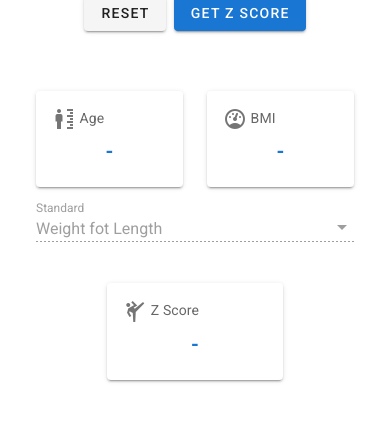
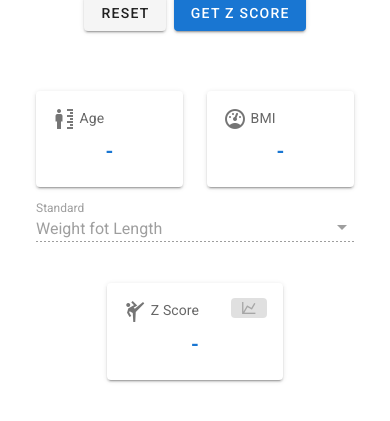
Before and after one commit to theobitoproject/asuma, a Vue app: page / in a window 390 px wide. Shown: the part 411-832 px from the top of the page. Built offline with nearby package versions, Linux system fonts and the light colour scheme.

Commit message:
refactor so support responsiveness

```diff
--- a/src/components/ZScore.vue
+++ /dev/null
@@ -1,155 +0,0 @@
-<template>
-  <div>
-    <v-container>
-      <v-row justify="center" class="ma-0">
-        <v-col cols="6">
-          <KPI>
-            <template v-slot:left-icon>
-              <v-icon> mdi-human-male-height </v-icon>
-            </template>
-            <template v-slot:name> Age </template>
-            <template v-slot:value> {{ formatAge }} </template>
-          </KPI>
-        </v-col>
-        <v-col cols="6">
-          <KPI>
-            <template v-slot:left-icon>
-              <v-icon> mdi-gauge </v-icon>
-            </template>
-            <template v-slot:name> BMI </template>
-            <template v-slot:value> {{ formatBMI }} </template>
-          </KPI>
-        </v-col>
-        <v-col cols="12">
-          <StandardSelect v-model="standard" :disabled="!dataIsValid" />
-        </v-col>
-        <v-col cols="7" sm="9">
-          <KPI>
-            <template v-slot:left-icon>
-              <v-icon> mdi-karate </v-icon>
-            </template>
-            <template v-slot:name> Z Score </template>
-            <template v-slot:action>
-              <div class="mt-n1">
-                <v-btn
-                  v-if="dataIsValid"
-                  class="primary"
-                  x-small
-                  @click="displayZScoreCharts = true"
-                >
-                  <v-icon dark small> mdi-chart-line </v-icon>
-                </v-btn>
-              </div>
-            </template>
-            <template v-slot:value> {{ formatZScore }} </template>
-          </KPI>
-        </v-col>
-      </v-row>
-    </v-container>
-    <div class="ma-0">
-      <v-dialog
-        v-model="displayZScoreCharts"
-        fullscreen
-        hide-overlay
-        transition="dialog-bottom-transition"
-      >
-        <v-card tile>
-          <ZScoreCharts
-            v-if="displayZScoreCharts"
-            v-model="standard"
-            :gender="gender"
-            :zScore="zScoreForStandard"
-            @close="hideZScoreCharts"
-          />
-        </v-card>
-      </v-dialog>
-    </div>
-  </div>
-</template>
-
-<script>
-import { standards } from '../api/zscore/constants'
-import KPI from './KPI.vue'
-import StandardSelect from './StandardSelect.vue'
-import ZScoreCharts from './ZScoreCharts.vue'
-
-export default {
-  name: 'ZScore',
-
-  props: {
-    gender: {
-      type: String,
-      default: '',
-    },
-    age: {
-      type: Number,
-      default: 0,
-    },
-    BMI: {
-      type: Number,
-      default: 0,
-    },
-    zScores: {
-      type: Object,
-      default() {
-        return {}
-      },
-    },
-  },
-
-  components: {
-    KPI,
-    StandardSelect,
-    ZScoreCharts,
-  },
-
-  computed: {
-    dataIsValid() {
-      return (
-        !!this.gender && Object.entries(this.zScoreForStandard).length !== 0
-      )
-    },
-
-    formatAge() {
-      return this.dataIsValid ? this.age : '-'
-    },
-
-    formatBMI() {
-      if (!this.dataIsValid) {
-        return '-'
-      }
-      return this.BMI === 0 ? this.BMI : this.BMI.toFixed(2)
-    },
-
-    formatZScore() {
-      if (!this.dataIsValid) {
-        return '-'
-      }
-      return this.zScoreForStandard.value === 0
-        ? this.zScoreForStandard.value
-        : this.zScoreForStandard.value.toFixed(2)
-    },
-
-    zScoreForStandard() {
-      if (!this.standard || !this.zScores[this.standard]) {
-        return {}
-      }
-
-      return this.zScores[this.standard]
-    },
-  },
-
-  data() {
-    return {
-      displayZScoreCharts: false,
-      standard: standards[3].value,
-    }
-  },
-
-  methods: {
-    hideZScoreCharts() {
-      this.displayZScoreCharts = false
-    },
-  },
-}
-</script>
--- /dev/null
+++ b/src/components/ZScoreKPIs.vue
@@ -0,0 +1,99 @@
+<template>
+  <v-container>
+    <v-row justify="center" class="ma-0">
+      <v-col cols="6">
+        <KPI>
+          <template v-slot:left-icon>
+            <v-icon> mdi-human-male-height </v-icon>
+          </template>
+          <template v-slot:name> Age </template>
+          <template v-slot:value> {{ formatAge }} </template>
+        </KPI>
+      </v-col>
+      <v-col cols="6">
+        <KPI>
+          <template v-slot:left-icon>
+            <v-icon> mdi-gauge </v-icon>
+          </template>
+          <template v-slot:name> BMI </template>
+          <template v-slot:value> {{ formatBMI }} </template>
+        </KPI>
+      </v-col>
+      <v-col cols="12">
+        <slot name="standardSelect" />
+      </v-col>
+      <v-col cols="7" sm="9">
+        <KPI>
+          <template v-slot:left-icon>
+            <v-icon> mdi-karate </v-icon>
+          </template>
+          <template v-slot:name> Z Score </template>
+          <template v-slot:action>
+            <div class="mt-n1">
+              <v-btn
+                class="primary"
+                x-small
+                :disabled="disabled"
+                @click="$emit('displayZScoreCharts')"
+              >
+                <v-icon dark small> mdi-chart-line </v-icon>
+              </v-btn>
+            </div>
+          </template>
+          <template v-slot:value> {{ formatZScore }} </template>
+        </KPI>
+      </v-col>
+    </v-row>
+  </v-container>
+</template>
+
+<script>
+import KPI from './KPI.vue'
+
+export default {
+  name: 'ZScore',
+
+  props: {
+    age: {
+      type: Number,
+      default: 0,
+    },
+    BMI: {
+      type: Number,
+      default: 0,
+    },
+    disabled: {
+      type: Boolean,
+      default: false,
+    },
+    zScore: {
+      type: [String, Number],
+      default: '',
+    },
+  },
+
+  components: {
+    KPI,
+  },
+
+  computed: {
+    formatAge() {
+      return this.disabled ? '-' : this.age
+    },
+
+    formatBMI() {
+      if (this.disabled) {
+        return '-'
+      }
+      return this.BMI === 0 ? this.BMI : this.BMI.toFixed(2)
+    },
+
+    formatZScore() {
+      if (this.disabled) {
+        return '-'
+      }
+      return this.zScore === 0 ? this.zScore : this.zScore.toFixed(2)
+    },
+  },
+}
+</script>
--- a/src/views/ZScoreView.vue
+++ b/src/views/ZScoreView.vue
@@ -11,30 +11,78 @@
         </ChildForm>
       </v-col>
       <v-col cols="12" sm="6">
-        <ZScore
+        <ZScoreKPIs
           :gender="child.gender"
           :age="zScoreData.age"
           :BMI="zScoreData.BMI"
-          :zScores="zScoreData.zScores"
-        />
+          :zScore="zScoreForStandard.value"
+          :disabled="!dataIsValid"
+          @displayZScoreCharts="displayZScoreCharts = true"
+        >
+          <template v-slot:standardSelect>
+            <StandardSelect v-model="standard" :disabled="!dataIsValid" />
+          </template>
+        </ZScoreKPIs>
       </v-col>
       <v-col cols="12" class="d-none d-sm-block"> hold for charts </v-col>
+      <v-dialog
+        v-model="displayZScoreCharts"
+        fullscreen
+        hide-overlay
+        transition="dialog-bottom-transition"
+      >
+        <v-card tile>
+          <ZScoreCharts
+            v-if="displayZScoreCharts"
+            v-model="standard"
+            :gender="child.gender"
+            :zScore="zScoreForStandard"
+            @close="displayZScoreCharts = false"
+          />
+        </v-card>
+      </v-dialog>
     </v-row>
   </v-container>
 </template>
 
 <script>
+import { getZScore } from '../api/zscore/getZScore'
 import { mapMutations } from 'vuex'
-import { getZScore } from '../api/zscore/getZScore'
+import { standards } from '../api/zscore/constants'
 import ChildForm from '../components/ChildForm'
-import ZScore from '../components/ZScore'
+import StandardSelect from '../components/StandardSelect.vue'
+import ZScoreCharts from '../components/ZScoreCharts.vue'
+import ZScoreKPIs from '../components/ZScoreKPIs'
 
 export default {
   name: 'ZScoreView',
 
   components: {
     ChildForm,
-    ZScore,
+    StandardSelect,
+    ZScoreCharts,
+    ZScoreKPIs,
+  },
+
+  computed: {
+    dataIsValid() {
+      return (
+        !!this.child.gender &&
+        Object.entries(this.zScoreForStandard).length !== 0
+      )
+    },
+
+    zScoreForStandard() {
+      if (!this.standard || !this.zScoreData.zScores) {
+        return {}
+      }
+
+      if (!this.zScoreData.zScores[this.standard]) {
+        return {}
+      }
+
+      return this.zScoreData.zScores[this.standard]
+    },
   },
 
   data() {
@@ -47,6 +95,8 @@ export default {
         height: '79.5',
         weight: '8.7',
       },
+      displayZScoreCharts: false,
+      standard: standards[3].value,
       zScoreData: {},
     }
   },
```
